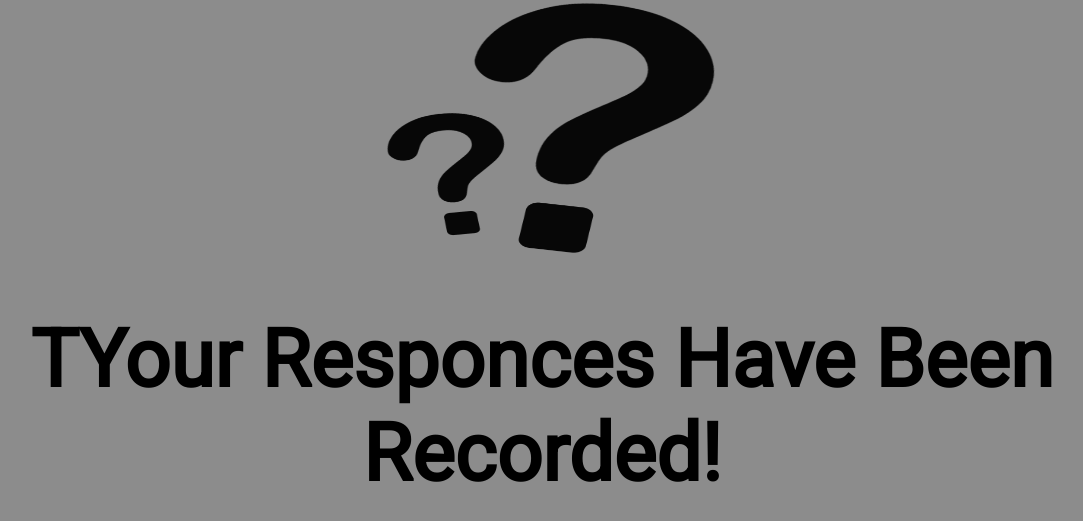
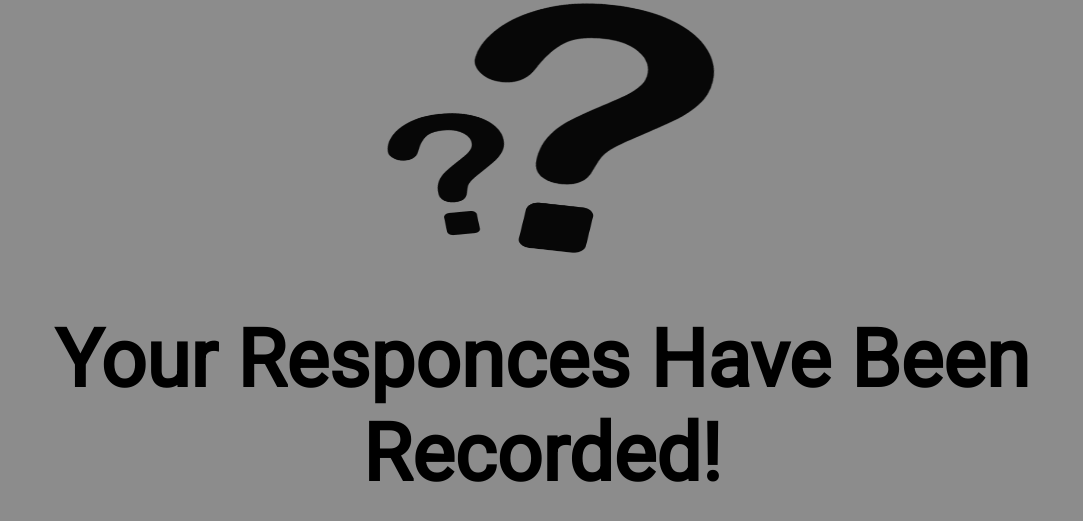
Before and after one commit to MTUHIDE/ask-meagain, a Flask app: template app/app/templates/ThankYouPage.html in a window 1280 px wide. Shown: the part 202-723 px from the top of the page, without its empty margins (98-1181 px from the left). Run offline with Flask 2, Linux system fonts and the light colour scheme; the template is opened without the code that fills it, so the values that code supplies are empty.

Commit message:
Update ThankYouPage.html

```diff
--- a/app/app/templates/ThankYouPage.html
+++ b/app/app/templates/ThankYouPage.html
@@ -13,7 +13,7 @@
  </h1>
  <img src="../static/assets/images/Question-mark-blackandwhite.png" style="width: 30%; height: 20vw;">
  <h1 style="font-size: 80px; font-family: 'Roboto', sans-serif;">
-    TYour Responces Have Been Recorded!
+    Your Responces Have Been Recorded!
  </h1>
 </div>
 </body>
```
